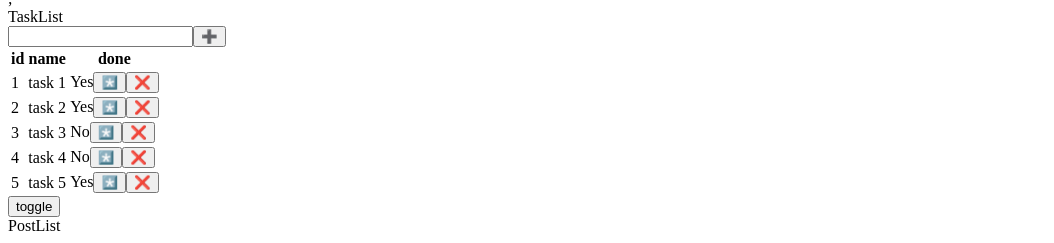
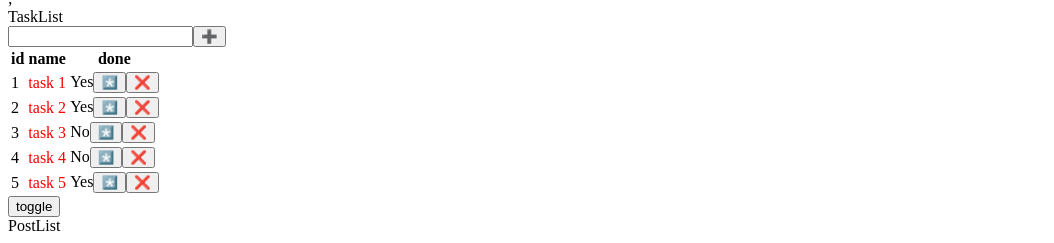
Before and after one commit to react140402/session07, a React (Vite) app: page / in a window 1280 px wide. Shown: the part 372-615 px from the top of the page, without its empty margins (0-1054 px from the left). Built offline with nearby package versions, Linux system fonts and the light colour scheme; no server answers.

Commit message:
useContext

```diff
--- a/src/App.tsx
+++ b/src/App.tsx
@@ -3,6 +3,7 @@ import { PostList } from './components/Post/PostList'
 import { TaskList } from './components/Task/TaskList'
 import { TodoList } from './components/Todo/TodoList';
 import { SelectColor } from './components/SelectColor';
+import { AppContext } from './AppContext';
 
 function App() {
   const [color, setColor] = useState("red")
@@ -10,18 +11,20 @@ function App() {
 
   return (
     <>
-      <SelectColor setColor={setColor} />
-      <div className="container">
+      <AppContext.Provider value={{ color, setColor }}>
+        <SelectColor />
+        <div className="container">
 
-        <TodoList color={color} />
+          <TodoList />
 
-        <TaskList></TaskList>
+          <TaskList></TaskList>
 
 
 
-        <button onClick={() => setShowPostList(!showPostList)}>toggle</button>
-        {showPostList && <PostList></PostList>}
-      </div>
+          <button onClick={() => setShowPostList(!showPostList)}>toggle</button>
+          {showPostList && <PostList></PostList>}
+        </div>
+      </AppContext.Provider>
     </>
   )
 }
--- /dev/null
+++ b/src/AppContext.ts
@@ -0,0 +1,11 @@
+import { createContext } from "react";
+
+interface AppContextType {
+    color: string;
+    setColor: (color: string) => void
+}
+
+export const AppContext = createContext<AppContextType>({
+    color: "",
+    setColor: () => { }
+})
--- a/src/components/SelectColor.tsx
+++ b/src/components/SelectColor.tsx
@@ -1,5 +1,6 @@
-import { Button, Dropdown, Space, type MenuProps } from "antd";
-import { useState } from "react";
+import { Button, Dropdown, type MenuProps } from "antd";
+import { useContext } from "react";
+import { AppContext } from "../AppContext";
 
 const items: MenuProps['items'] = [
     {
@@ -17,10 +18,9 @@ const items: MenuProps['items'] = [
 
 ];
 
-interface Props {
-    setColor: (val: string) => void;
-}
-export function SelectColor({ setColor }: Props) {
+
+export function SelectColor() {
+    const { setColor } = useContext(AppContext)
     const onClick: MenuProps['onClick'] = ({ key }) => {
         setColor(key)
     };
--- a/src/components/Task/TaskDetail.tsx
+++ b/src/components/Task/TaskDetail.tsx
@@ -1,4 +1,6 @@
+import { useContext } from "react";
 import type { Task } from "./Task";
+import { AppContext } from "../../AppContext";
 
 export interface Props {
     task: Task
@@ -6,9 +8,10 @@ export interface Props {
     remove: (task: Task) => void
 }
 export function TaskDetail({ task, toggle, remove }: Props) {
+    const { color } = useContext(AppContext);
     return <tr>
         <td>{task.id}</td>
-        <td>{task.name}</td>
+        <td style={{ color }}>{task.name}</td>
         <td>{task.done ? "Yes" : "No"}
             <button onClick={() => toggle(task)}>*️⃣</button>
             <button onClick={() => remove(task)}>❌</button>
--- a/src/components/Todo/TodoList.tsx
+++ b/src/components/Todo/TodoList.tsx
@@ -1,5 +1,7 @@
 import { Button, Pagination, Table, type TableProps } from "antd";
 import { useFetchData } from "../../hooks/useFetchData";
+import { useContext } from "react";
+import { AppContext } from "../../AppContext";
 
 interface Todo {
     id: number;
@@ -8,10 +10,10 @@ interface Todo {
     completed: boolean;
 }
 
-interface Props {
-    color: string;
-}
-export function TodoList({ color }: Props) {
+
+export function TodoList() {
+
+    const { color } = useContext(AppContext);
 
     const columns: TableProps<Todo>['columns'] = [
         {
```
